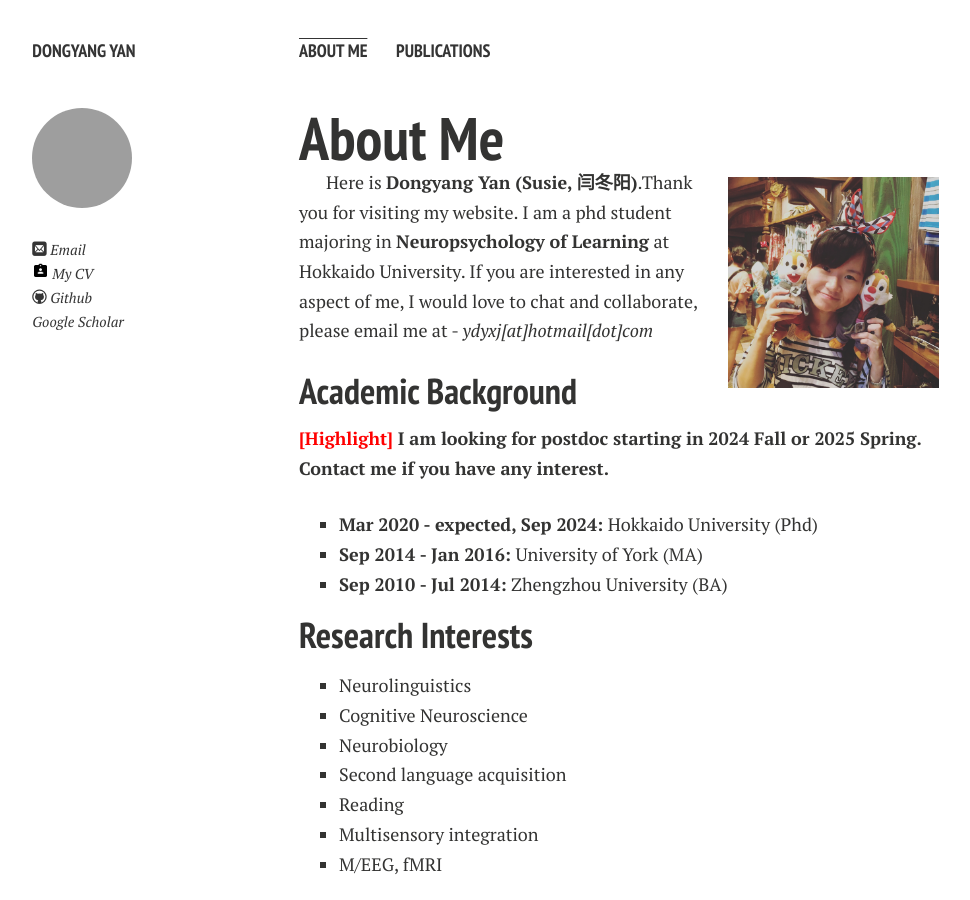
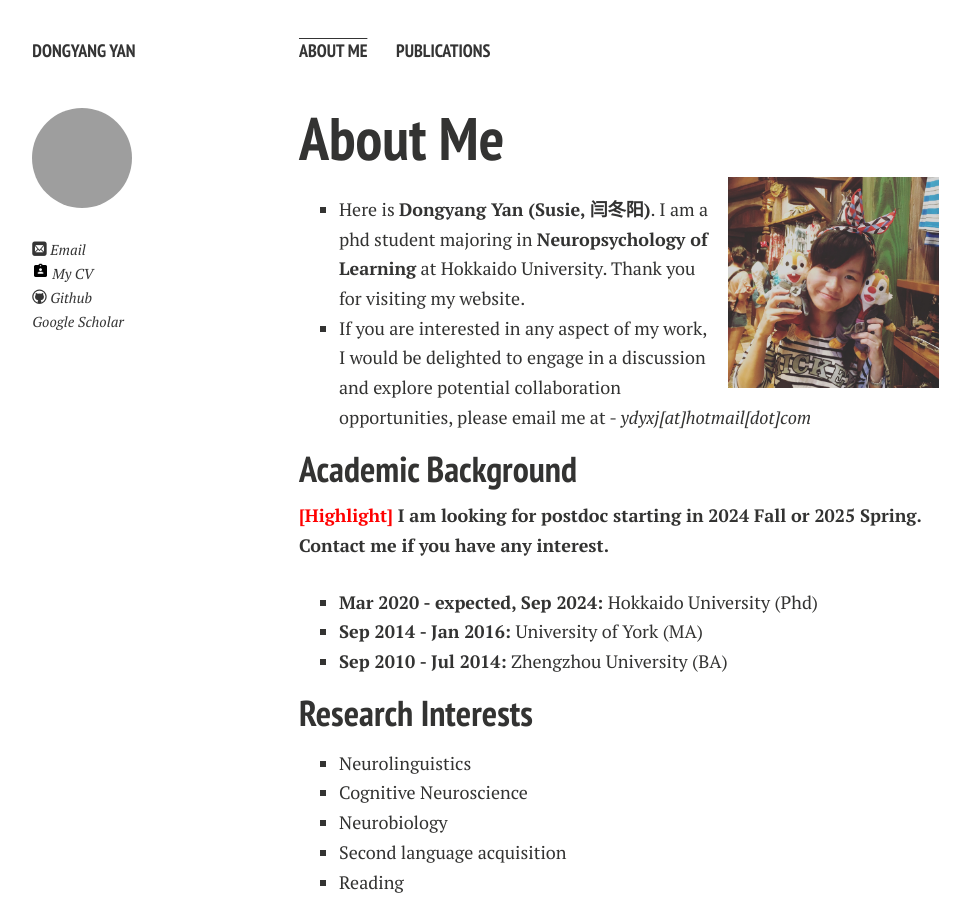
Before and after one commit to ydyxj/ydyxj.github.io, a Jekyll site: the page built from index.md, in a window 1280 px wide and 900 px high. Shown: the whole window, without its empty margins (21-991 px from the left). Built offline with Jekyll 4.4.1, drawn with Linux system fonts in a browser that asks for light colours; nearby versions of some CDN libraries; comment, search, counter and statistics services are not loaded; a style sheet for code colours, icons or effects is not loaded; our own code applies the rules of GitHub Pages for plain Markdown files.

Commit message:
Add files via upload

```diff
--- a/index.md
+++ b/index.md
@@ -6,9 +6,10 @@ layout: page
 
 <img src="https://ydyxj.github.io/Yan.jpg" class="floatpic" width="360" height="480">
 
-Here is **Dongyang Yan (Susie, 闫冬阳)**.Thank you for visiting my website.
+- Here is **Dongyang Yan (Susie, 闫冬阳)**.
 I am a phd student majoring in **Neuropsychology of Learning** at Hokkaido University.
-If you are interested in any aspect of me, I would love to chat and collaborate, please email me at - *ydyxj[at]hotmail[dot]com*
+Thank you for visiting my website.
+- If you are interested in any aspect of my work, I would be delighted to engage in a discussion and explore potential collaboration opportunities, please email me at - *ydyxj[at]hotmail[dot]com*
 
 ## Academic Background
 
```
